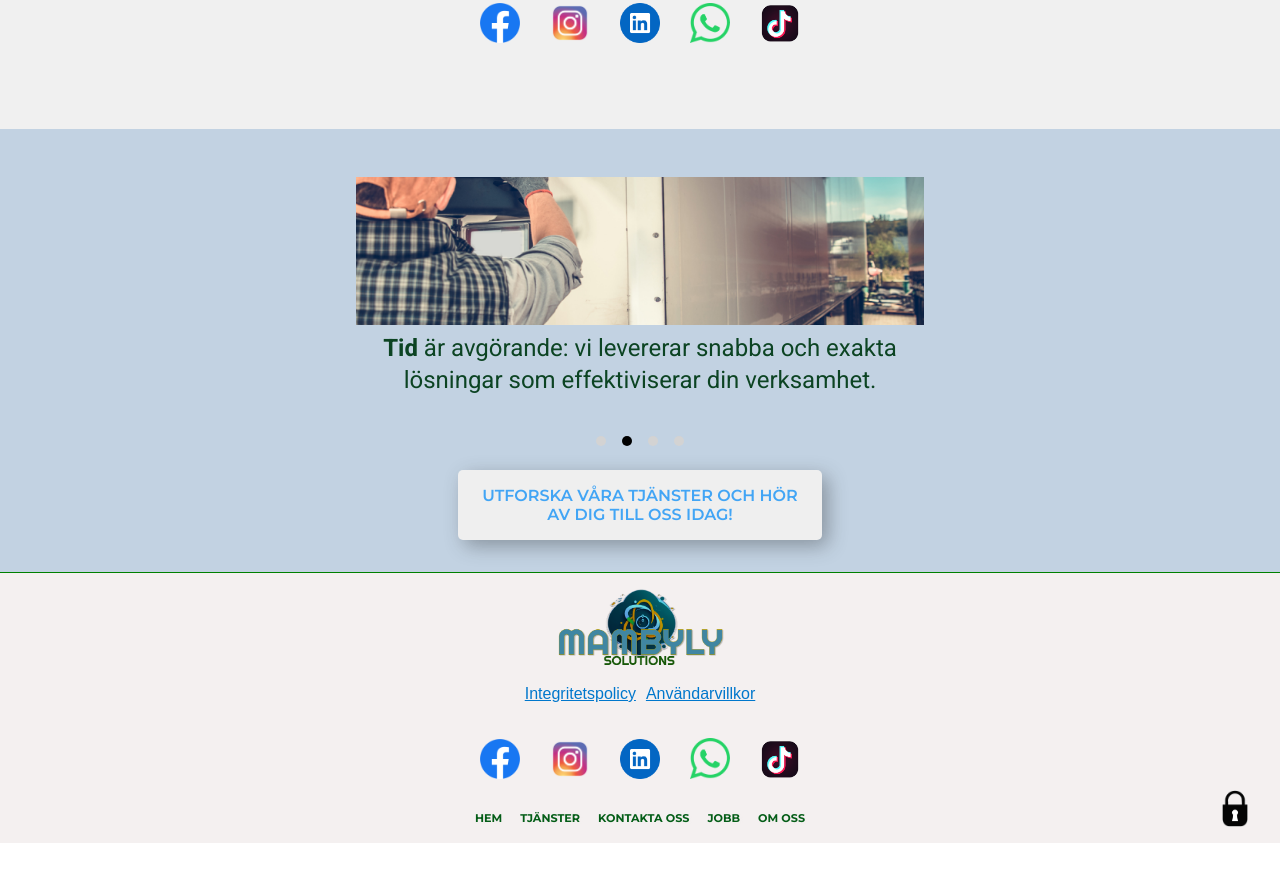
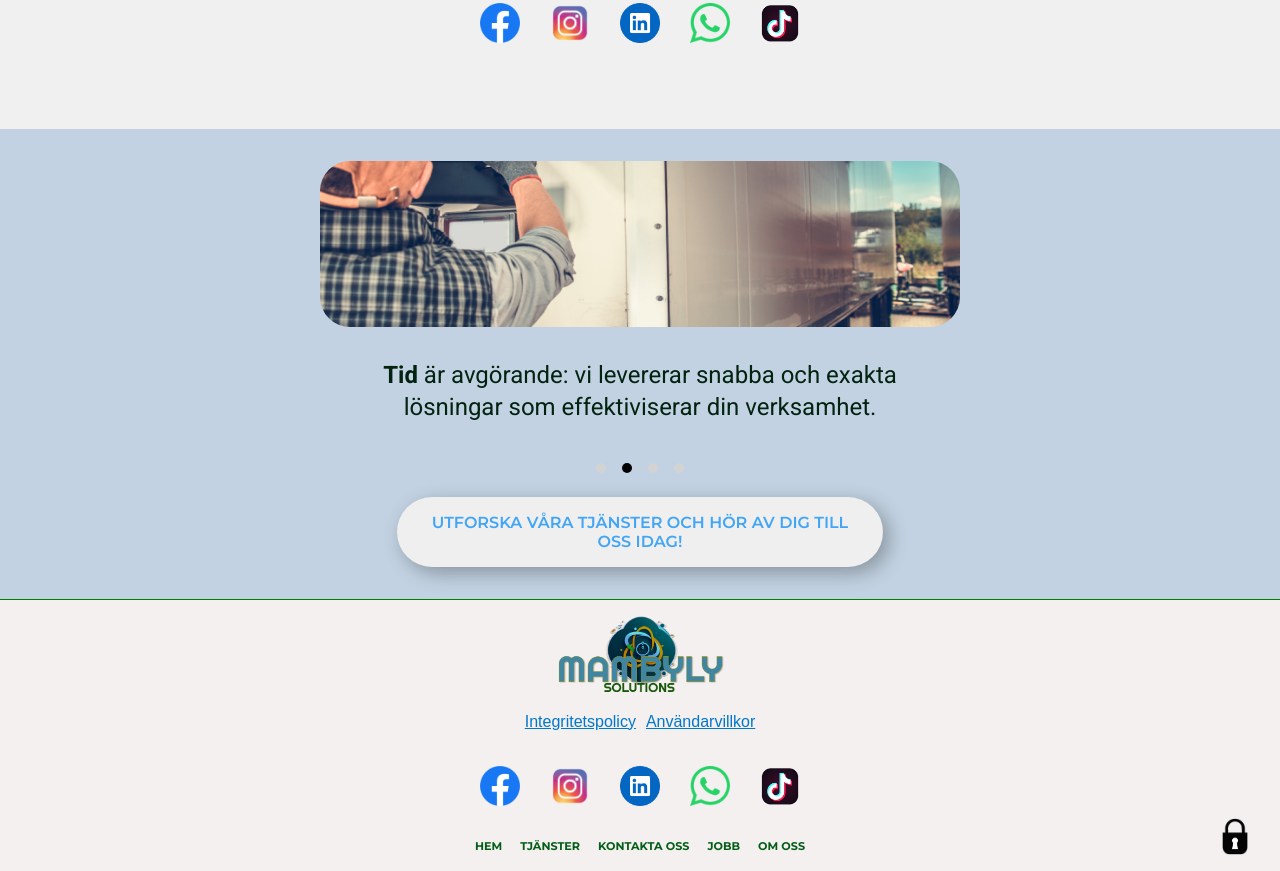
Before and after one commit to Emadenni/MambyLy-logistics-frontend, a React (Vite) app: page /omOss in a window 1280 px wide. Shown: the part 1420-2291 px from the top of the page. Before the commit the page ends 2263 px from the top, so only its background shows below. Built offline with nearby package versions, Linux system fonts and the light colour scheme.

Commit message:
updated og, adjsuted carousel

```diff
--- a/src/components/Carousel/Carousel.tsx
+++ b/src/components/Carousel/Carousel.tsx
@@ -16,13 +16,17 @@ const Carousel = () => {
   }, []);
 
   return (
+
+    <>
+    <img src={slides[currentIndex].icon} alt="icon" className="slide-icon" />
     <Box sx={{ position: "relative", width: "100%", maxWidth: 600, margin: "auto" }}>
+
   <Box sx={{ padding: 2, textAlign: "center" }}>
-  <img src={slides[currentIndex].icon} alt="icon" className="slide-icon" />
+
   <Typography
     variant="h5"
     sx={{
-      color: "rgb(12, 68, 35)",
+      color: "rgb(2, 35, 16)",
       "@media (min-width: 2560px)": {
         fontSize: "2.6rem",
       },
@@ -52,6 +56,7 @@ const Carousel = () => {
         ))}
       </Box>
     </Box>
+    </>
   );
 };
 
--- a/src/components/Carousel/carousel.scss
+++ b/src/components/Carousel/carousel.scss
@@ -32,12 +32,18 @@
 }
 
 .slide-icon {
-  max-width: 100%;
+ width: 50vw;
+ margin: auto;
   height: auto;
+  border-radius: 30px;
+  position: relative;
+
+
 
   @media (max-width: 768px) {
     color: rgb(5, 10, 10);
     height: 80px;
+    width: 70vw;
 
   }
   @media (min-width: 2500px) {
--- a/src/components/Cta/cta.scss
+++ b/src/components/Cta/cta.scss
@@ -10,7 +10,7 @@
   padding:  16px 20px !important ;
   font-size: 1rem;
   @include primary-font(600);
-  border-radius: 5px;
+  border-radius: 55px;
   cursor: pointer;
   transition: background-color 0.3s ease-in-out;
   z-index: 10;
--- a/src/pages/AboutUs/AboutUs.tsx
+++ b/src/pages/AboutUs/AboutUs.tsx
@@ -41,7 +41,7 @@ const AboutUs: React.FC = () => {
               </div>
             </div>
             <ContactsListBox />
-            <div className="carousel_container">
+            <div className="carousel_container_home">
               <Carousel />
               <Link to="/tjänster">
               <div className="cta_container">
--- a/src/pages/AboutUs/aboutUs.scss
+++ b/src/pages/AboutUs/aboutUs.scss
@@ -155,7 +155,7 @@
   }
 }
 
-.carousel_container {
+.carousel_container_home {
   background-color: #356a9f4d;
   width: 100%;
   padding: 2rem;
@@ -169,7 +169,7 @@
 }
 
 .cta_container {
-  width: 30%;
+  width: 40%;
   margin: auto;
 
   @media (max-width: 768px) {
```
Also changed, not shown: public/ogImage6.png (deleted), public/ogImage7.png (added).
